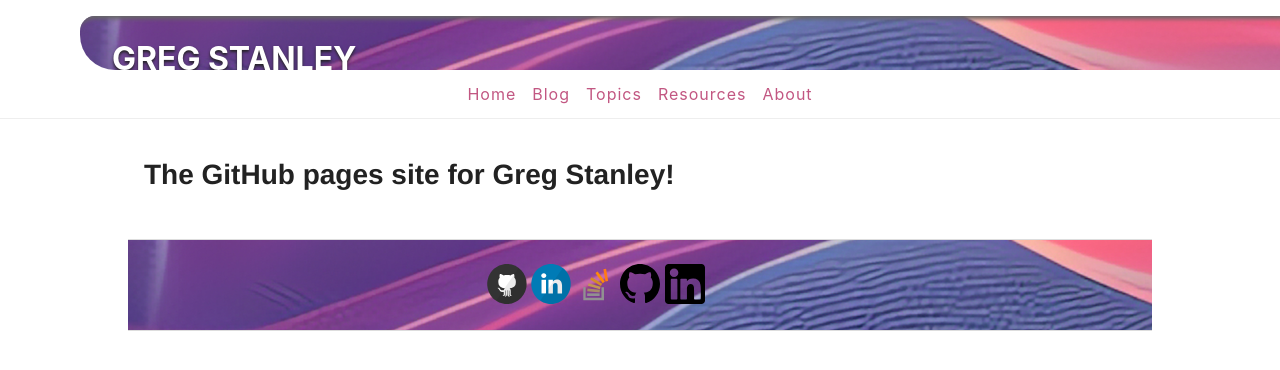
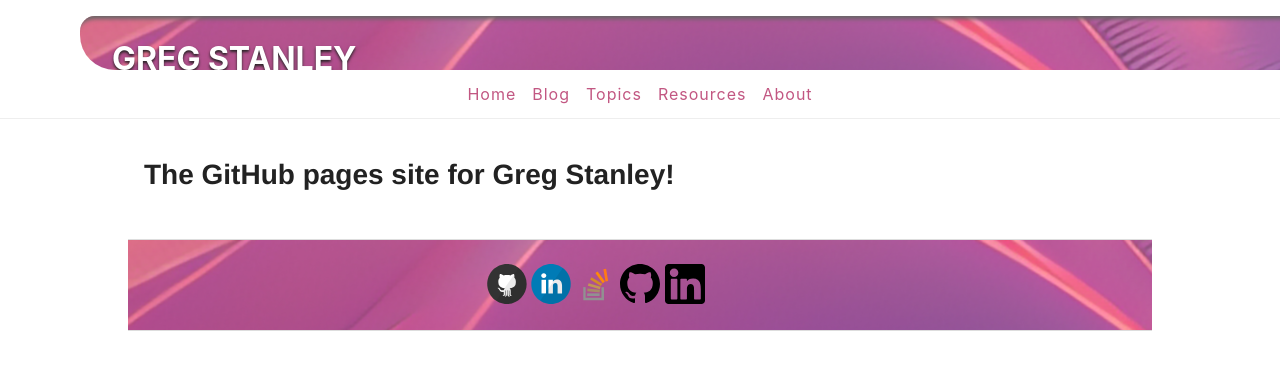
Before and after one commit to gregstanley/gregstanley.github.io, a Jekyll site: the page built from index.md, in a window 1280 px wide. Shown: the top 370 px of the page. Built offline with Jekyll 4.4.1, drawn with Linux system fonts in a browser that asks for light colours.

Commit message:
Fiddle with icons and header

```diff
--- a/_includes/svg-icons.html
+++ b/_includes/svg-icons.html
@@ -45,13 +45,13 @@
 >{% endif %} {% if site.footer-links.github %}
 <a href="https://github.com/{{ site.footer-links.github }}">
   <svg width="40" height="40">
-    <use xlink:href="{{ site.baseurl }}/assets/icons/github.svg"></use>
+    <use href="{{ site.baseurl }}/assets/icons/github.svg"></use>
   </svg>
 </a>
 {% endif %} {% if site.footer-links.linkedin %}
 <a href="https://www.linkedin.com/in/{{ site.footer-links.linkedin }}">
   <svg width="40" height="40">
-    <use xlink:href="{{ site.baseurl }}/assets/icons/linkedin.svg"></use>
+    <use href="{{ site.baseurl }}/assets/icons/linkedin.svg"></use>
   </svg>
 </a>
 {% endif %}
--- a/_layouts/default.html
+++ b/_layouts/default.html
@@ -10,7 +10,7 @@
   <body>
     <div class="header-wrapper">
       <header>
-        <div class="header" style="--header-background-image: url('{{ site.baseurl }}/assets/pics/WaveGrad-3500x100-2.png')">
+        <div class="header" style="--header-background-image: url('{{ site.baseurl }}/assets/pics/WaveGrad-3500x100-3.png')">
           <span class="logo">{{ site.name }}</span>
         </div>
         <nav>
@@ -25,7 +25,7 @@
     <div id="main" role="main" class="container">
       {{ content }}
     </div>
-    <div class="container footer-wrapper" style="--footer-background-image: url('{{ site.baseurl }}/assets/pics/WaveGrad-3500x100-2.png')">
+    <div class="container footer-wrapper" style="--footer-background-image: url('{{ site.baseurl }}/assets/pics/WaveGrad-3500x100-3.png')">
       <footer class="footer" >{% include svg-icons.html %}</footer>
     </div>
   </body>
```
Also changed, not shown: assets/pics/WaveGrad-3500x100-3.png (added).
